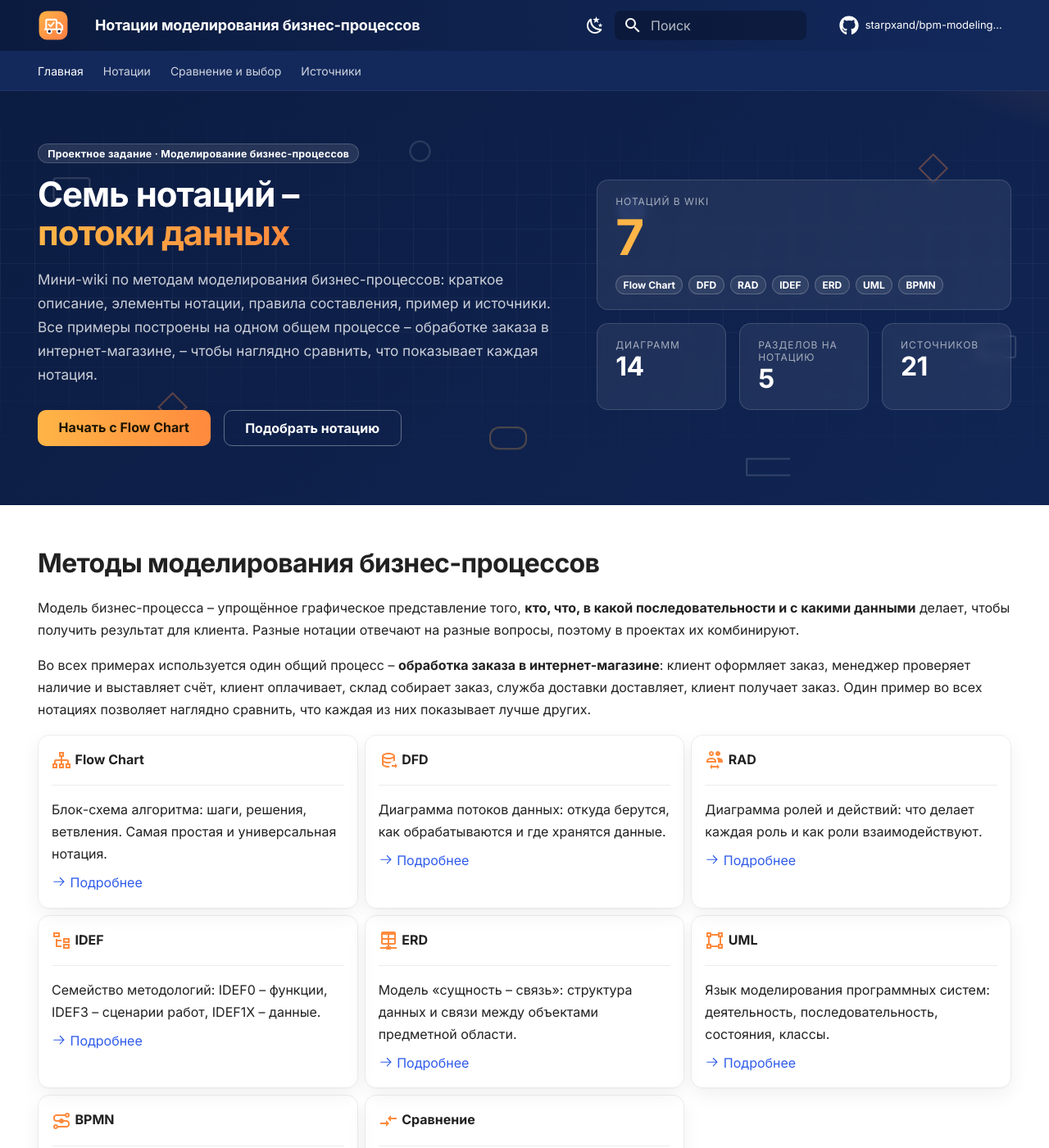
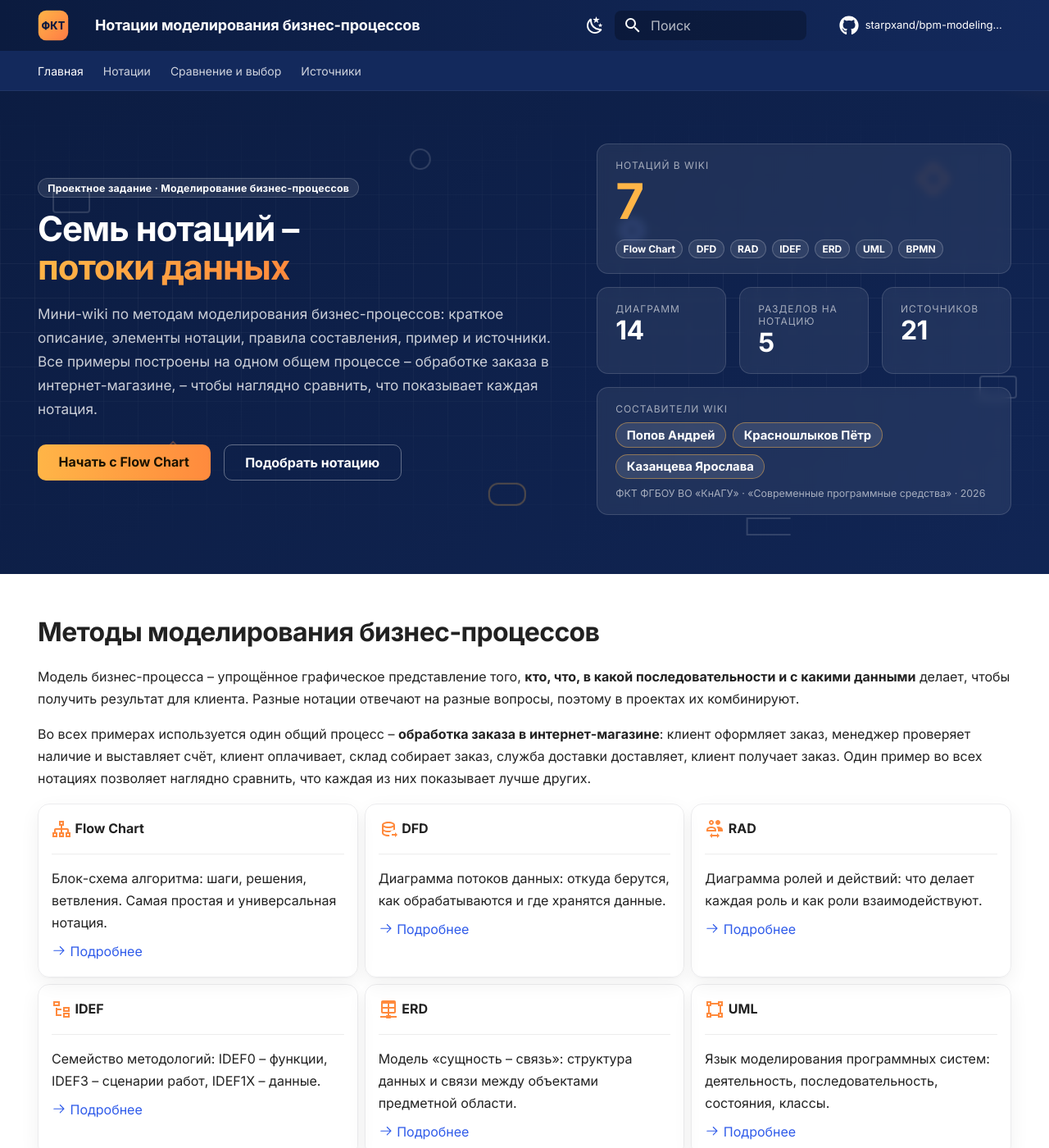
Before and after one commit to starpxand/bpm-modeling-wiki, an MkDocs documentation site: the page built from docs/index.md, in a window 1280 px wide and 1400 px high. Shown: the whole window at 82% size. Built offline with MkDocs 1.6.1 and Material for MkDocs 9.7.7, drawn with Linux system fonts in a browser that asks for light colours; comment, search, counter and statistics services are not loaded; some of the changed text lies outside the part shown.

Commit message:
docs: равноправная команда, состав в шапке, нейтральный логотип ФКТ, ссылка на источник 18
Co-Authored-By: Claude Opus 5.5 <noreply@anthropic.com>

```diff
--- a/docs/assets/fx.css
+++ b/docs/assets/fx.css
@@ -176,3 +176,8 @@ html.lh-noscroll { overflow: hidden; }
   .lh-kpi__label { font-size: .5rem; }
   .lh-fig__btn[data-act="play"] { display: none; }
 }
+
+/* состав команды в hero */
+.lh-team__list { list-style: none; margin: .45rem 0 .5rem; padding: 0; display: flex; flex-wrap: wrap; gap: .4rem; }
+.lh-team__list li { margin: 0; padding: .35em .85em; border-radius: 99px; font-size: .74rem; font-weight: 700; color: #fff;
+  background: rgba(255,255,255,.1); border: 1px solid rgba(255,181,71,.45); }
--- a/overrides/home.html
+++ b/overrides/home.html
@@ -43,6 +43,13 @@
           <div class="lh-kpi"><div class="lh-kpi__label">Разделов на нотацию</div><div class="lh-kpi__value" data-count="5">5</div></div>
           <div class="lh-kpi"><div class="lh-kpi__label">Источников</div><div class="lh-kpi__value" data-count="21">21</div></div>
         </div>
+        <div class="lh-kpi lh-team">
+          <div class="lh-kpi__label">Составители wiki</div>
+          <ul class="lh-team__list">
+            <li>Попов Андрей</li><li>Красношлыков Пётр</li><li>Казанцева Ярослава</li>
+          </ul>
+          <div class="lh-kpi__hint">ФКТ ФГБОУ ВО «КнАГУ» · «Современные программные средства» · 2026</div>
+        </div>
       </div>
     </div>
   </section>
```
Also changed, not shown: README.md (+2 -2 lines), docs/index.md (+5 -4 lines), docs/notations/dfd.md (+1 -1 lines), docs/assets/favicon.svg, docs/assets/logo.svg.
